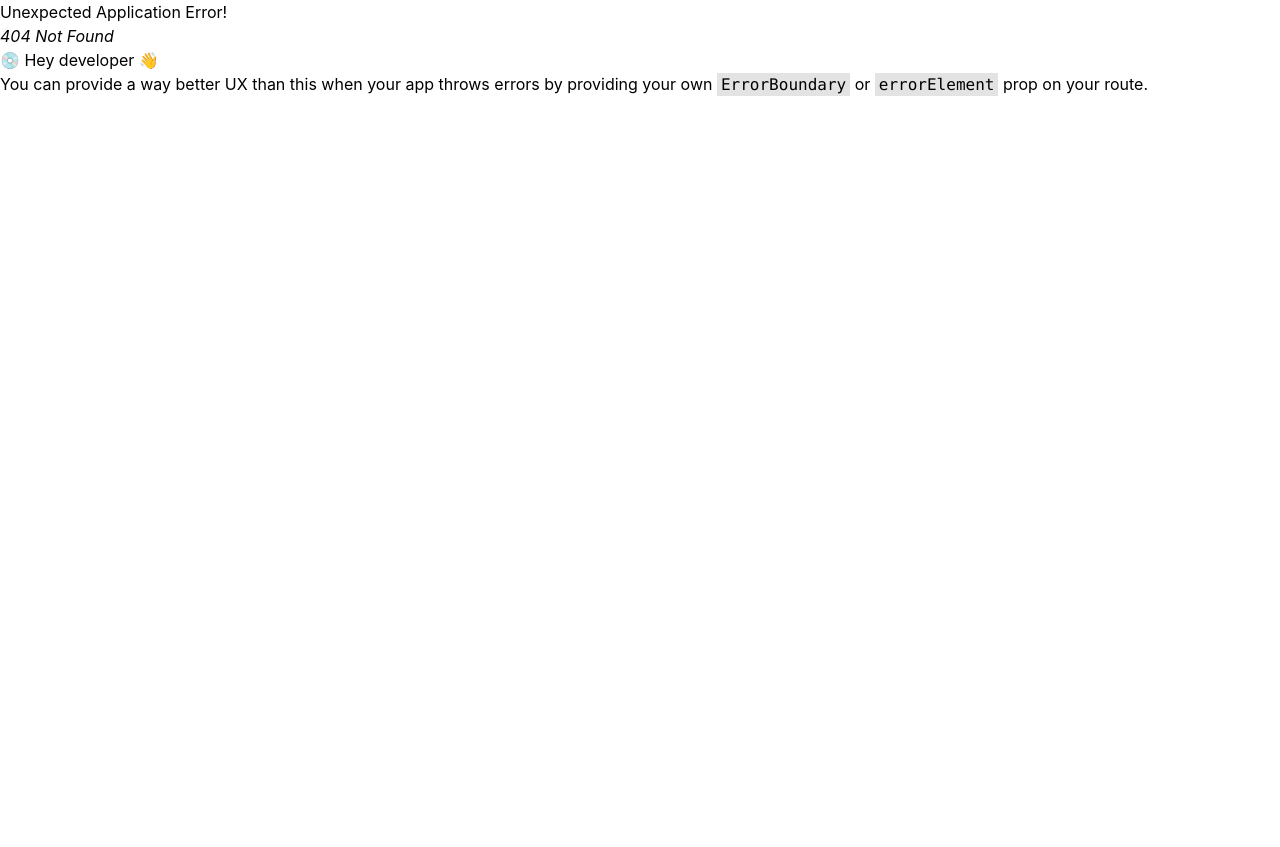
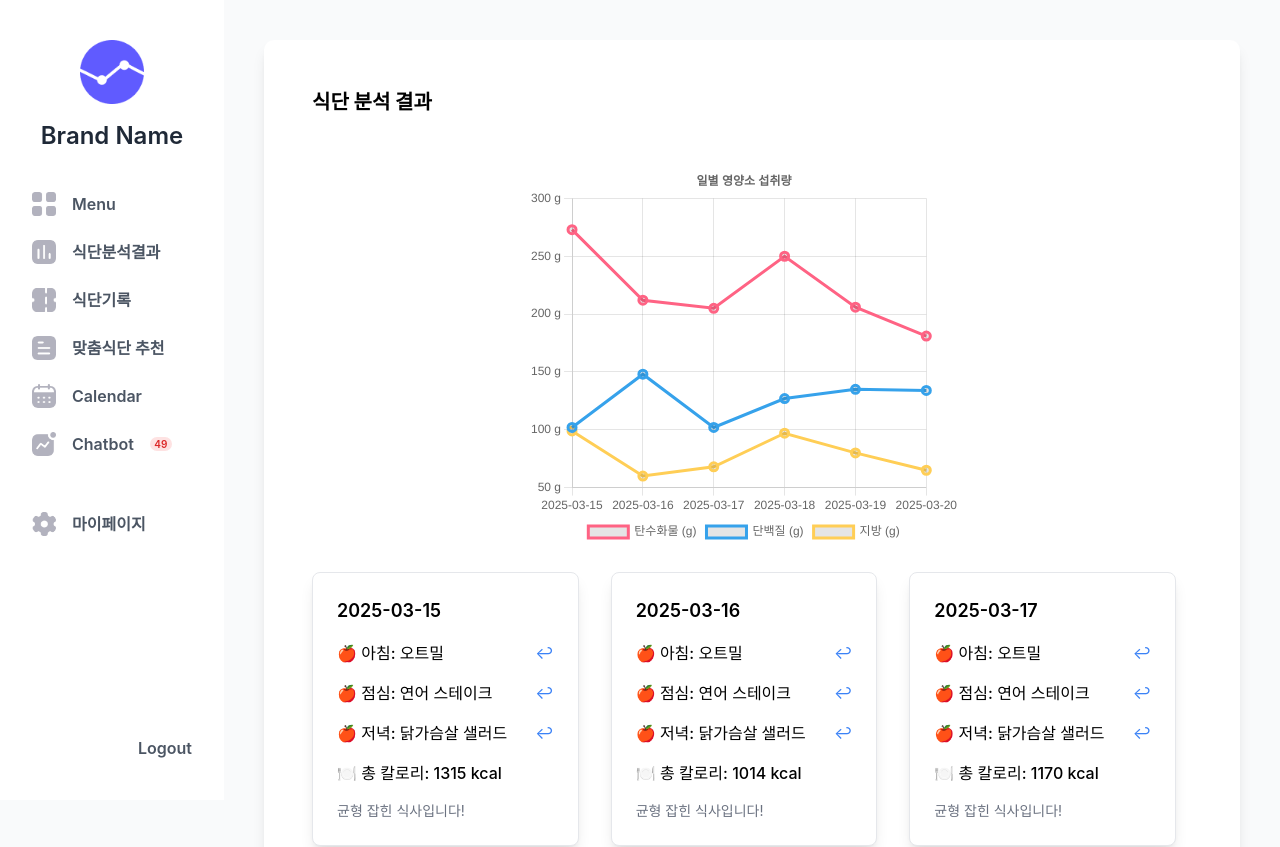
Before and after one commit to food-insight/front, a React (Create React App) app: page /analysis in a window 1280 px wide. Before the commit this address had no page. Shown: the top 847 px of the page. Before the commit the page ends 800 px from the top, so only its background shows below. Built offline with nearby package versions, Linux system fonts and the light colour scheme.

Commit message:
차트추가

```diff
--- a/package.json
+++ b/package.json
@@ -7,7 +7,10 @@
     "@testing-library/jest-dom": "^6.6.3",
     "@testing-library/react": "^16.2.0",
     "@testing-library/user-event": "^13.5.0",
+    "chart": "^0.1.2",
+    "chart.js": "^4.4.8",
     "react": "^19.0.0",
+    "react-chartjs-2": "^5.3.0",
     "react-dom": "^19.0.0",
     "react-icons": "^5.5.0",
     "react-router-dom": "^7.3.0",
--- /dev/null
+++ b/src/components/AnalysisComponent.js
@@ -0,0 +1,186 @@
+import React, { useState, useEffect } from "react";
+import { Line } from "react-chartjs-2";
+import { Chart as ChartJS, CategoryScale, LinearScale, PointElement, LineElement, Title, Tooltip, Legend } from "chart.js";
+
+ChartJS.register(CategoryScale, LinearScale, PointElement, LineElement, Title, Tooltip, Legend);
+
+function AnalysisComponent(props) {
+    const [analysisHistory, setAnalysisHistory] = useState([]);
+    const [openStates, setOpenStates] = useState({});
+
+    useEffect(() => {
+        // 더미 데이터 생성 (3일치 아침, 점심, 저녁)
+        const meals = ["오트밀", "연어 스테이크", "닭가슴살 샐러드"];
+        const dummyData = [];
+        const dates = ["2025-03-15", "2025-03-16", "2025-03-17", "2025-03-18", "2025-03-19", "2025-03-20"];
+
+        dates.forEach((date, index) => {
+            const dayData = [
+                { meal: "아침", name: meals[0], carbs: Math.floor(Math.random() * 100) + 20, protein: Math.floor(Math.random() * 60) + 10, fat: Math.floor(Math.random() * 50) + 5, totalCalories: Math.floor(Math.random() * 500) + 100 },
+                { meal: "점심", name: meals[1], carbs: Math.floor(Math.random() * 100) + 20, protein: Math.floor(Math.random() * 60) + 10, fat: Math.floor(Math.random() * 50) + 5, totalCalories: Math.floor(Math.random() * 500) + 100 },
+                { meal: "저녁", name: meals[2], carbs: Math.floor(Math.random() * 100) + 20, protein: Math.floor(Math.random() * 60) + 10, fat: Math.floor(Math.random() * 50) + 5, totalCalories: Math.floor(Math.random() * 500) + 100 },
+            ];
+
+            dayData.forEach((entry) => {
+                dummyData.push({
+                    date: date,
+                    meal: entry.meal,
+                    food: entry.name,
+                    carbs: entry.carbs,
+                    protein: entry.protein,
+                    fat: entry.fat,
+                    totalCalories: entry.totalCalories
+                });
+            });
+        });
+
+        setAnalysisHistory(dummyData);
+    }, []);
+
+    // 날짜별 영양소 합산 데이터 생성 (일별 분석 차트에 사용됨)
+    const dailyData = {};
+    analysisHistory.forEach((entry) => {
+        if (!dailyData[entry.date]) {
+            dailyData[entry.date] = { carbs: 0, protein: 0, fat: 0, totalCalories: 0 };
+        }
+        dailyData[entry.date].carbs += entry.carbs;
+        dailyData[entry.date].protein += entry.protein;
+        dailyData[entry.date].fat += entry.fat;
+        dailyData[entry.date].totalCalories += entry.totalCalories;
+    });
+
+    // 차트 데이터
+    const chartData = {
+        labels: Object.keys(dailyData), // 날짜 리스트
+        datasets: [
+            {
+                label: "탄수화물 (g)",
+                data: Object.values(dailyData).map((d) => d.carbs),
+                borderColor: "rgb(255, 99, 132)",
+                fill: false,
+            },
+            {
+                label: "단백질 (g)",
+                data: Object.values(dailyData).map((d) => d.protein),
+                borderColor: "rgb(54, 162, 235)",
+                fill: false,
+            },
+            {
+                label: "지방 (g)",
+                data: Object.values(dailyData).map((d) => d.fat),
+                borderColor: "rgb(255, 206, 86)",
+                fill: false,
+            },
+        ],
+    };
+
+    const options = {
+        responsive: true,
+        maintainAspectRatio: false,
+        plugins: {
+            title: {
+                display: true,
+                text: "일별 영양소 섭취량",
+            },
+            legend: {
+                position: "bottom",
+            },
+            interaction: {
+                intersect: false,
+            },
+        },
+        scales: {
+            y: {
+                ticks: {
+                    callback: (value) => value + " g",
+                },
+            },
+        },
+        elements: {
+            point: {
+                radius: 4,
+                borderWidth: 3,
+            },
+        },
+    };
+
+    // 상세 정보 열기/닫기 상태 변경 함수
+    const toggleOpenState = (date, meal) => {
+        setOpenStates((prevState) => {
+            const key = `${date}-${meal}`;
+            return {
+                ...prevState,
+                [key]: !prevState[key],
+            };
+        });
+    };
+
+    return (
+        <div className="relative w-full h-auto bg-white rounded-[10px] shadow-lg p-6">
+            <div className="flex p-6 flex-col">
+                <div className="w-full pr-4 flex flex-col">
+                    <h2 className="text-xl font-bold mb-4">식단 분석 결과</h2>
+
+                    {/* 차트 아래로 이동 */}
+                    <div className="w-full mt-8 flex flex-col items-center space-y-4">
+                        {/* 차트 */}
+                        {analysisHistory.length > 0 && (
+                            <div className="h-96 w-full lg:w-1/2">
+                                <Line data={chartData} options={options} />
+                            </div>
+                        )}
+                    </div>
+
+                    {/* 기록된 모든 분석 결과 */}
+                    {analysisHistory.length > 0 && (
+                        <div className="mt-6 grid grid-cols-1 sm:grid-cols-2 md:grid-cols-3 gap-8">
+                            {Object.keys(dailyData).map((date) => (
+                                <div key={date} className="bg-white p-6 rounded-lg shadow-lg border space-y-4">
+                                    <h3 className="text-lg font-semibold mb-2">{date}</h3>
+                                    <div className="space-y-4">
+                                        {["아침", "점심", "저녁"].map((meal, idx) => {
+                                            const mealData = analysisHistory.filter(
+                                                (entry) => entry.date === date && entry.meal === meal
+                                            )[0];
+
+                                            const isOpen = openStates[`${date}-${meal}`];
+
+                                            return (
+                                                <div key={idx} className="space-y-2">
+                                                    <div className="flex justify-between items-center">
+                                                        <p className="font-medium">🍎 {meal}: {mealData?.food}</p>
+                                                        <button
+                                                            className="text-blue-500"
+                                                            onClick={() => toggleOpenState(date, meal)}
+                                                        >
+                                                            {isOpen ? "↩" : "↩"}
+                                                        </button>
+                                                    </div>
+                                                    {isOpen && (
+                                                        <div className="space-y-2">
+                                                            <p>￮ 탄수화물: {mealData?.carbs}g</p>
+                                                            <p>￮ 단백질: {mealData?.protein}g</p>
+                                                            <p>￮ 지방: {mealData?.fat}g</p>
+                                                            <p>￮ 칼로리: {mealData?.totalCalories} kcal</p>
+                                                        </div>
+                                                    )}
+                                                </div>
+                                            );
+                                        })}
+                                        <div className="mt-4">
+                                            <p className="font-medium">🍽️ 총 칼로리: {dailyData[date].totalCalories} kcal</p>
+                                        </div>
+                                        <div
+                                            className="mt-4 text-sm text-gray-500">{dailyData[date].totalCalories > 1500 ? "너무 많이 드셨어요!" : "균형 잡힌 식사입니다!"}</div>
+                                    </div>
+                                </div>
+                            ))}
+                        </div>
+                    )}
+                </div>
+            </div>
+        </div>
+    );
+}
+
+export default AnalysisComponent;
--- a/src/components/SidebarComponent.js
+++ b/src/components/SidebarComponent.js
@@ -29,9 +29,11 @@ const SidebarComponent = () => {
                             <img src={menu} alt="menu" className="w-6 h-6 opacity-30 hover:opacity-50"/>
                             <span className="text-base font-semibold text-gray-600 hover:text-blue-500">Menu</span>
                         </div>
-                        <div className="flex items-center space-x-4 cursor-pointer" onClick={handleAlert}>
+                        <div className="flex items-center space-x-4 cursor-pointer">
                             <img src={chart} alt="Chart" className="w-6 h-6 opacity-30 hover:opacity-50"/>
-                            <span className="text-base font-semibold text-gray-600 hover:text-blue-500">식단분석결과</span>
+                            <Link to="/Analysis" className="text-base font-semibold text-gray-600 hover:text-blue-500">
+                                식단분석결과
+                            </Link>
                         </div>
                         <div className="flex items-center space-x-4 cursor-pointer">
                             <img src={ticket} alt="Ticket" className="w-6 h-6 opacity-30 hover:opacity-50"/>
--- /dev/null
+++ b/src/pages/AnalysisPage.js
@@ -0,0 +1,13 @@
+import React from 'react';
+import BasicLayout from '../layouts/BasicLayout';
+import AnalysisComponent from "../components/AnalysisComponent";
+
+const MainPage = () => {
+    return (
+        <BasicLayout>
+            <AnalysisComponent />
+        </BasicLayout>
+    );
+}
+
+export default MainPage;
--- a/src/router/root.js
+++ b/src/router/root.js
@@ -6,6 +6,7 @@ const Loading = <div className="loading-image"></div>
 
 const Main = lazy(() => import("../pages/MainPage"))
 const Records = lazy(() => import("../pages/RecordsPage"))
+const Analysis= lazy(()=> import("../pages/AnalysisPage"))
 
 const root = createBrowserRouter([
     {
@@ -15,6 +16,10 @@ const root = createBrowserRouter([
     {
         path: "/records",
         element: <Suspense fallback={Loading}><Records/></Suspense>
+    },
+    {
+        path: "/analysis",
+        element: <Suspense fallback={Loading}><Analysis/></Suspense>
     }
 ])
 
```
Also changed, not shown: 1 other file (tests, documents, lock files or other folders).
